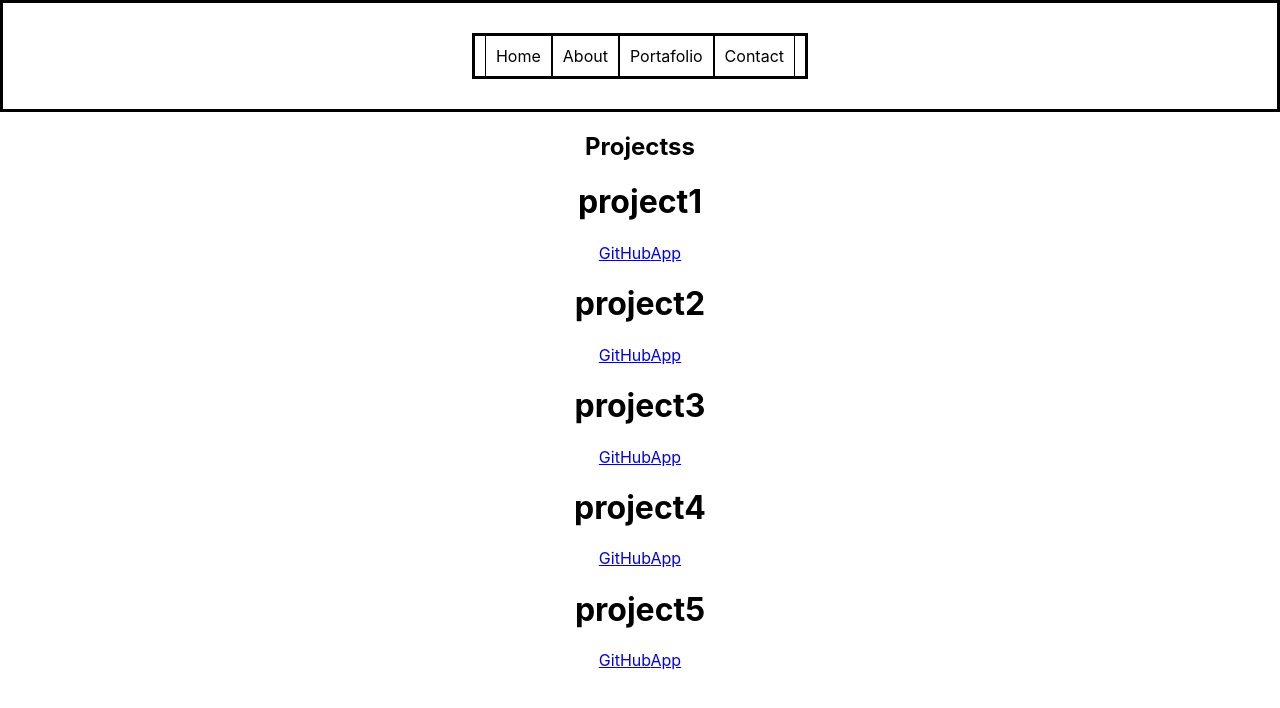
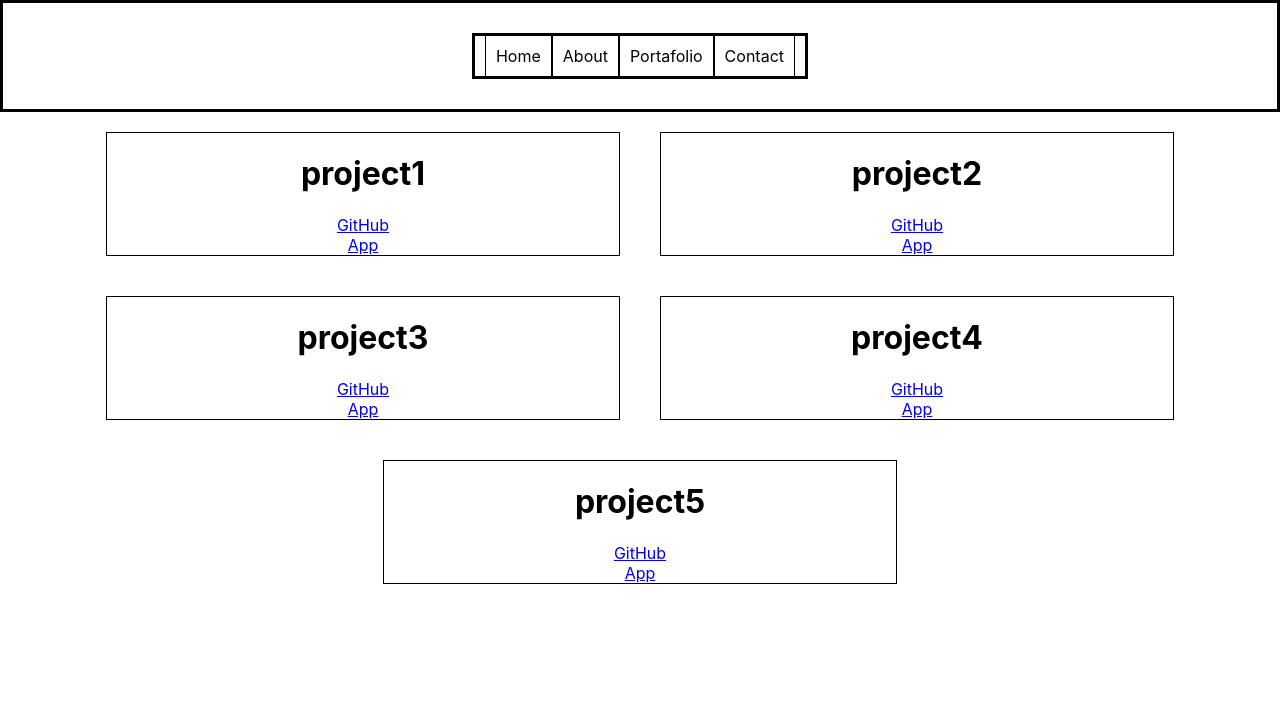
Before and after one commit to barbaroreyes/app-folio, a React (Create React App) app: page /portafolio in a window 1280 px wide. Shown: the top 708 px of the page. Built offline with nearby package versions, Linux system fonts and the light colour scheme.

Commit message:
addes-css-to project

```diff
--- a/src/App.css
+++ b/src/App.css
@@ -20,3 +20,20 @@
   border: 1px solid black;
   padding: 10px;
 }
+.project{
+  border: 1px solid black;
+  width: 40%;
+  margin: 20px;
+  display: flex;
+  justify-content: center;
+  flex-direction: column;
+  align-items: center;
+}
+.portafolio{
+  display: flex;
+  justify-content: center;
+  flex-direction: row;
+  align-items: center;
+  flex-wrap: wrap;
+
+}
--- a/src/Compo/Project.js
+++ b/src/Compo/Project.js
@@ -2,7 +2,7 @@ import React from 'react';
 import {Link} from 'react-router-dom'
 const Project = (props) => {
   return (
-    <div clas>
+    <div  className="project">
 
     <h1>{props.name}</h1>
     <Link to={props.link}>GitHub</Link>
--- a/src/Pages/Portafolio.js
+++ b/src/Pages/Portafolio.js
@@ -4,7 +4,7 @@ import Project from '../Compo/Project'
 const Portafolio = () => {
   return (
     <div className="portafolio">
-      <h2>Projectss</h2>
+
       {Data.map((item,i)=>{
         return (<Project key={i} {...item}/>)
       })}
```
